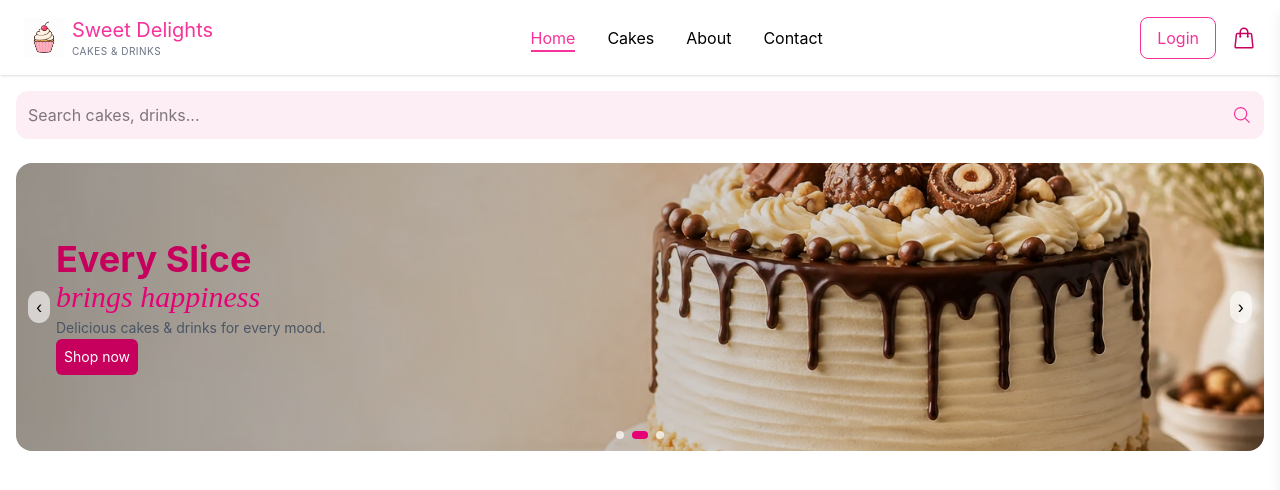
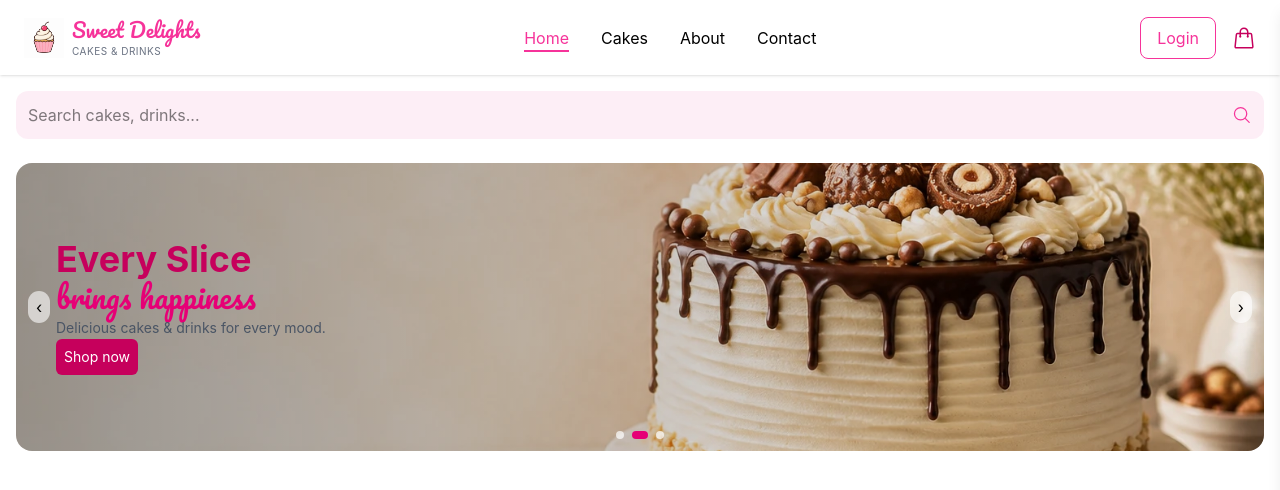
Before and after one commit to zahra-alvandi/cakeco, a React (Vite) app: page / in a window 1280 px wide. Shown: the top 490 px of the page. Built offline with nearby package versions, Linux system fonts and the light colour scheme.

Commit message:
added pacifco font for specific header or paragraphs

```diff
--- a/src/Components/Navbar/Navbar.jsx
+++ b/src/Components/Navbar/Navbar.jsx
@@ -63,7 +63,12 @@ export default function Navbar() {
           <img src="/images/logo.png" alt="Logo" className="w-10 h-10" />
 
           <div className="flex flex-col items-start">
-            <span className="text-xl text-pink-500">Sweet Delights</span>
+            <span
+              className="text-xl text-pink-500"
+              style={{ fontFamily: "pacifico" }}
+            >
+              Sweet Delights
+            </span>
 
             <span className="text-[10px] uppercase tracking-wider text-gray-500">
               Cakes & Drinks
--- a/src/Pages/Home.jsx
+++ b/src/Pages/Home.jsx
@@ -45,7 +45,10 @@ export default function Home() {
             <h2 className="text-pink-700 font-bold text-2xl md:text-4xl">
               Every Slice
             </h2>
-            <p className="text-xl md:text-3xl italic text-pink-600" style={{fontFamily: "myfont"}}>
+            <p
+              className="text-xl md:text-3xl text-pink-600"
+              style={{ fontFamily: "pacifico" }}
+            >
               brings happiness
             </p>
             <span className="text-[12px] md:text-sm text-gray-600">
--- a/src/Pages/Login.jsx
+++ b/src/Pages/Login.jsx
@@ -49,9 +49,7 @@ export default function Login() {
 
   return (
     <div className="min-h-screen overflow-hidden flex items-center justify-center bg-gradient-to-br from-pink-50 via-white to-pink-100 px-4">
-
       <div className="w-full max-w-4xl grid md:grid-cols-2 gap-6 items-stretch h-[600px]">
-
         {/* LEFT */}
         <motion.div
           initial={{ opacity: 0, x: -40 }}
@@ -59,7 +57,6 @@ export default function Login() {
           transition={{ duration: 0.5 }}
           className="relative flex flex-col items-center justify-center bg-pink-500/10 backdrop-blur-md rounded-2xl p-10 bg-[url('/images/loginBg.png')] bg-cover overflow-hidden"
         >
-
           {/* 🔥 overlay (added) */}
           <div className="absolute inset-0 bg-pink-500/30 backdrop-blur-[2px]"></div>
 
@@ -80,7 +77,6 @@ export default function Login() {
           className="bg-white/60 backdrop-blur-xl border border-white/40 shadow-2xl rounded-2xl p-8"
         >
           <form onSubmit={handleSubmit} className="flex flex-col gap-4">
-
             <h3 className="text-2xl font-bold text-center text-gray-800">
               Welcome Back
             </h3>
@@ -148,10 +144,8 @@ export default function Login() {
             <p className="text-sm text-center text-gray-500">
               Forgot password?
             </p>
-
           </form>
         </motion.div>
-
       </div>
     </div>
   );
--- a/src/index.css
+++ b/src/index.css
@@ -1,21 +1,35 @@
 @import "tailwindcss";
 
 @font-face {
-  font-family: 'kalam';
-  src: url('../public/fonts/Kalam-Bold.ttf') format('truetype');
-  font-weight: normal;
-  font-style: norma;
+  font-family: "Kalam";
+  src: url("/fonts/Kalam-Light.ttf") format("truetype");
+  font-weight: 300;
+  font-style: normal;
 }
 
 @font-face {
-  font-family: 'kalam';
-  src: url('../public/fonts/Kalam-Light.ttf') format('truetype');
-  font-weight: normal;
-  font-style: norma;
+  font-family: "Kalam";
+  src: url("/fonts/Kalam-Regular.ttf") format("truetype");
+  font-weight: 400;
+  font-style: normal;
+}
+
+@font-face {
+  font-family: "Kalam";
+  src: url("/fonts/Kalam-Bold.ttf") format("truetype");
+  font-weight: 700;
+  font-style: normal;
+}
+
+@font-face {
+  font-family: "Playwrite";
+  src: url("/fonts/PlaywriteAUVICGuides-Regular.ttf") format("truetype");
+  font-weight: 400;
+  font-style: normal;
 }
 @font-face {
-  font-family: 'kalam';
-  src: url('../public/fonts/Kalam-Regular.ttf') format('truetype');
-  font-weight: normal;
-  font-style: norma;
+  font-family: "pacifico";
+  src: url("/fonts/Pacifico-Regular.ttf") format("truetype");
+  font-weight: lighter;
+  font-style: normal;
 }
```
Also changed, not shown: src/Components/Navbar/MobileSidebar.jsx (+3 -14 lines), public/fonts/Pacifico-Regular.ttf (added), src/App.jsx (line endings or trailing spaces), src/Components/Navbar/DesktopMenu.jsx (line endings or trailing spaces).
